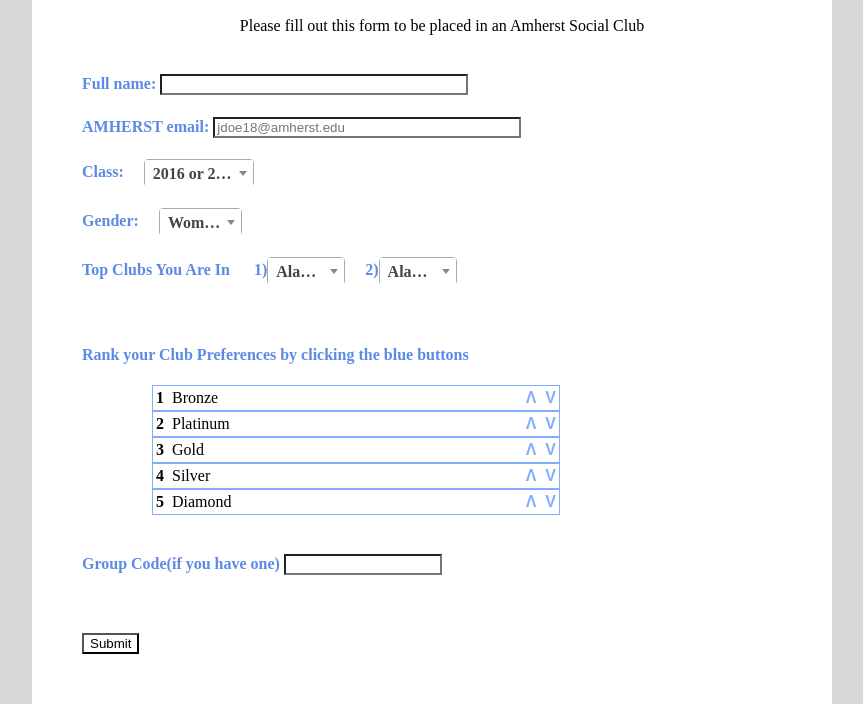
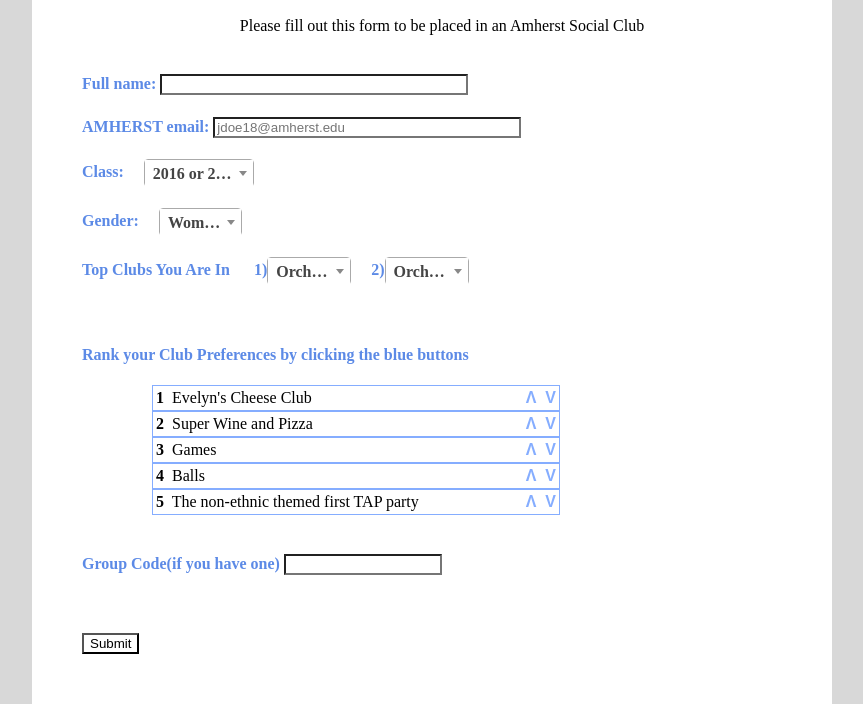
Before and after one commit to evelynting610/branches, a plain HTML site: page index.html in a window 1280 px wide. Shown: the part 154-858 px from the top of the page, without its empty margins (208-1071 px from the left). Drawn offline with nearby package versions, Linux system fonts and the light colour scheme.

Commit message:
Update index.html

```diff
--- a/index.html
+++ b/index.html
@@ -35,12 +35,12 @@
                     </h4>
                     <h4> Top Clubs You Are In &nbsp;&nbsp;&nbsp;&nbsp;
                         1)<select class="js-example-basic-single">
-                          <option value="AL">Alabama</option>
-                          <option value="WY">Wyoming</option>
+                          <option value="OR">Orchestra</option>
+                          <option value="WY">Basketball</option>
                         </select>&nbsp;&nbsp;&nbsp;&nbsp;
                         2)<select class="js-example-basic-single">
-                          <option value="AL">Alabama</option>
-                          <option value="WY">Wyoming</option>
+                          <option value="OR">Orchestra</option>
+                          <option value="WY">Basketball</option>
                         </select>
                     </h4>
                     <br>
@@ -50,7 +50,7 @@
                     <input type="hidden" name="0">
                     <font class = "rankDisp" id = "el0">1</font>
                     &nbsp;&nbsp;&nbsp;
-                    Bronze
+                    Evelyn's Cheese Club
                     <b class = "down">&nbsp;V</b>
                     <b class = "up">&#923;&nbsp;</b>
                   </div>
@@ -58,7 +58,7 @@
                     <input type="hidden" name="1">
                     <font class = "rankDisp" id = "el1">2</font>
                     &nbsp;&nbsp;&nbsp;
-                    Platinum
+                    Super Wine and Pizza
                     <b class = "down">&nbsp;V</b>
                     <b class = "up">&#923;&nbsp;</b>
                   </div>
@@ -66,7 +66,7 @@
                     <input type="hidden" name="2">
                     <font class = "rankDisp" id = "el2">3</font>
                     &nbsp;&nbsp;&nbsp;
-                    Gold
+                    Games
                     <b class = "down">&nbsp;V</b>
                     <b class = "up">&#923;&nbsp;</b>
                   </div>
@@ -74,7 +74,7 @@
                     <input type="hidden" name="3">
                     <font class = "rankDisp" id = "el3">4</font>
                     &nbsp;&nbsp;&nbsp;
-                    Silver
+                    Balls
                     <b class = "down">&nbsp;V</b>
                     <b class = "up">&#923;&nbsp;</b>
                   </div>
@@ -82,7 +82,7 @@
                     <input type="hidden" name="4">
                     <font class = "rankDisp" id = "el4">5</font>
                     &nbsp;&nbsp;&nbsp;
-                    Diamond
+                    The non-ethnic themed first TAP party
                     <b class = "down">&nbsp;V</b>
                     <b class = "up">&#923;&nbsp;</b>
                   </div>
```
